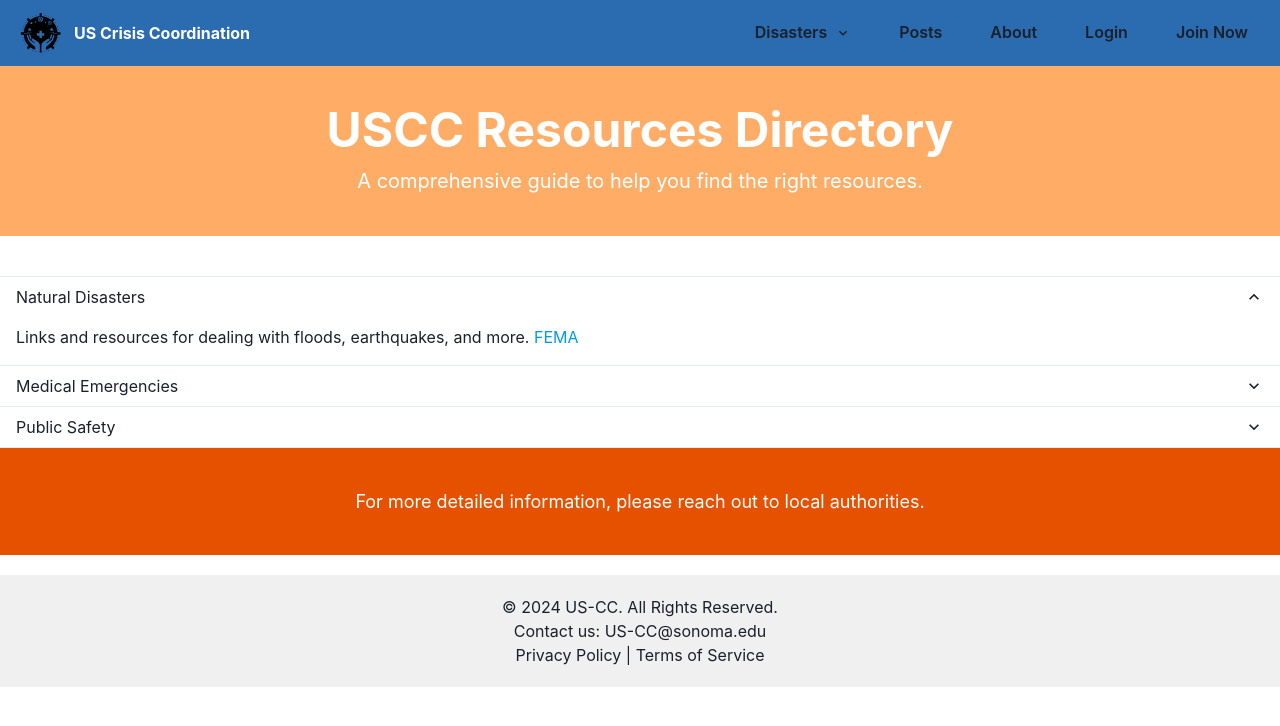
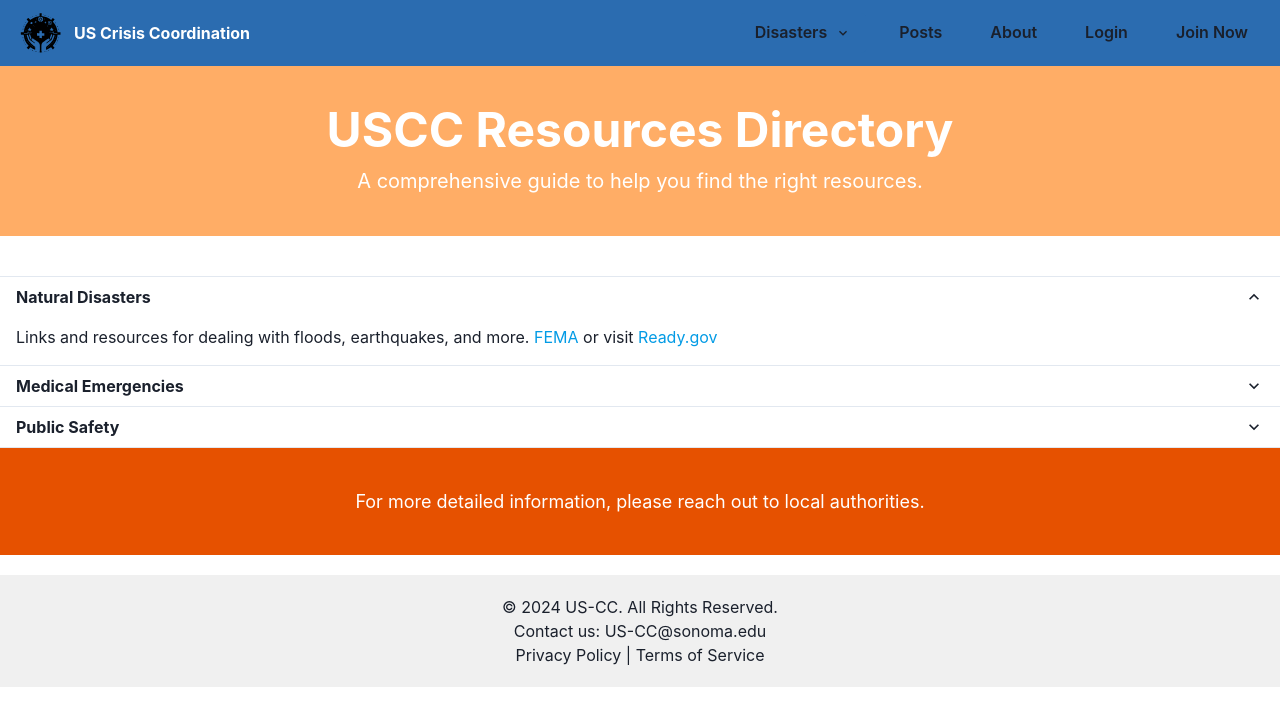
Before and after one commit to martinezeth/us-cc, a React (Create React App) app in the folder us-cc/: page /resources in a window 1280 px wide. Both pictures are taken after a click on the button "Natural Disasters". Shown: the top 726 px of the page. Built offline with nearby package versions, Linux system fonts and the light colour scheme; what @saas-ui/react would draw is missing.

Commit message:
Added links to ResourcePages

```diff
--- a/us-cc/src/Pages/ResourcesPage.js
+++ b/us-cc/src/Pages/ResourcesPage.js
@@ -1,5 +1,5 @@
 import React from 'react';
-import { Box, Text, Container, Heading, VStack, Link, Accordion, AccordionItem, AccordionButton, AccordionPanel, AccordionIcon } from '@chakra-ui/react';
+import { Box, Text, Container, Heading, Link, Accordion, AccordionItem, AccordionButton, AccordionPanel, AccordionIcon } from '@chakra-ui/react';
 
 function ResourcesPage() {
   return (
@@ -14,13 +14,13 @@ function ResourcesPage() {
           <h2>
             <AccordionButton>
               <Box flex="1" textAlign="left">
-                Natural Disasters
+                <b>Natural Disasters</b>
               </Box>
               <AccordionIcon />
             </AccordionButton>
           </h2>
           <AccordionPanel pb={4}>
-            Links and resources for dealing with floods, earthquakes, and more. <Link color="secondary.primary" href="#">FEMA</Link>
+            Links and resources for dealing with floods, earthquakes, and more. <Link color="secondary.primary" href="https://www.fema.gov/">FEMA</Link> or visit <Link color="secondary.primary" href="https://www.ready.gov/">Ready.gov</Link>
           </AccordionPanel>
         </AccordionItem>
 
@@ -28,27 +28,27 @@ function ResourcesPage() {
           <h2>
             <AccordionButton>
               <Box flex="1" textAlign="left">
-                Medical Emergencies
+                <b>Medical Emergencies</b>
               </Box>
               <AccordionIcon />
             </AccordionButton>
           </h2>
           <AccordionPanel pb={4}>
-            Resources for immediate medical assistance and health information. <Link color="secondary.primary" href="#">CDC Emergency</Link>
+            Resources for immediate medical assistance and health information. <Link color="secondary.primary" href="https://www.cdc.gov/">CDC Emergency</Link> or visit <Link color="secondary.primary" href="https://www.nih.gov/">National Institute of Health (NIH)</Link>
           </AccordionPanel>
         </AccordionItem>
 
         <AccordionItem>
           <h2>
             <AccordionButton>
-              <Box flex="1" textAlign="left">
-                Public Safety
+              <Box flex="1" textAlign="left" >
+                <b>Public Safety</b>
               </Box>
               <AccordionIcon />
             </AccordionButton>
           </h2>
           <AccordionPanel pb={4}>
-            Information on public safety measures and contacts. <Link color="secondary.primary" href="#">National Safety Council</Link>
+            Information on public safety measures and contacts. <Link color="secondary.primary" href="https://www.nsc.org/">National Safety Council</Link>
           </AccordionPanel>
         </AccordionItem>
       </Accordion>
```
